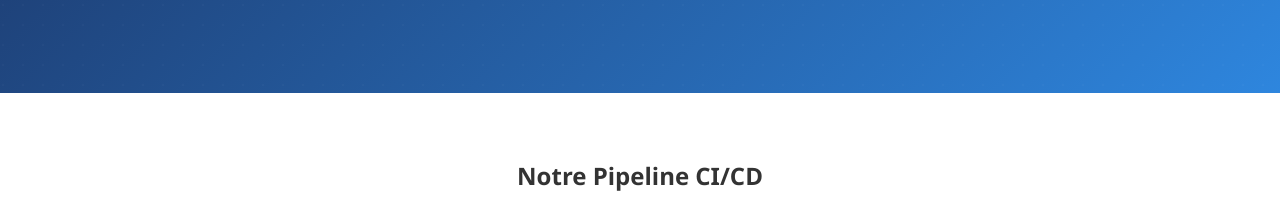
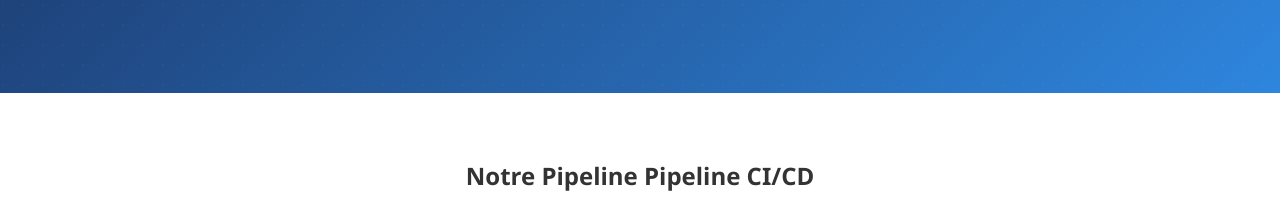
Before and after one commit to Nidawa1789/site-group4-cicd, a plain HTML site: page index.html in a window 1280 px wide. Shown: the part 498-722 px from the top of the page. Drawn offline with Linux system fonts and the light colour scheme.

```diff
--- a/index.html
+++ b/index.html
@@ -263,7 +263,7 @@
   </section>
 
   <section class="workflow-section">
-    <h2>Notre Pipeline CI/CD</h2>
+    <h2>Notre Pipeline Pipeline CI/CD</h2>
     <div class="workflow-steps">
       <div class="step">
         <i class="fas fa-code-branch step-icon"></i>
```
Also changed, not shown: 1 other file.
